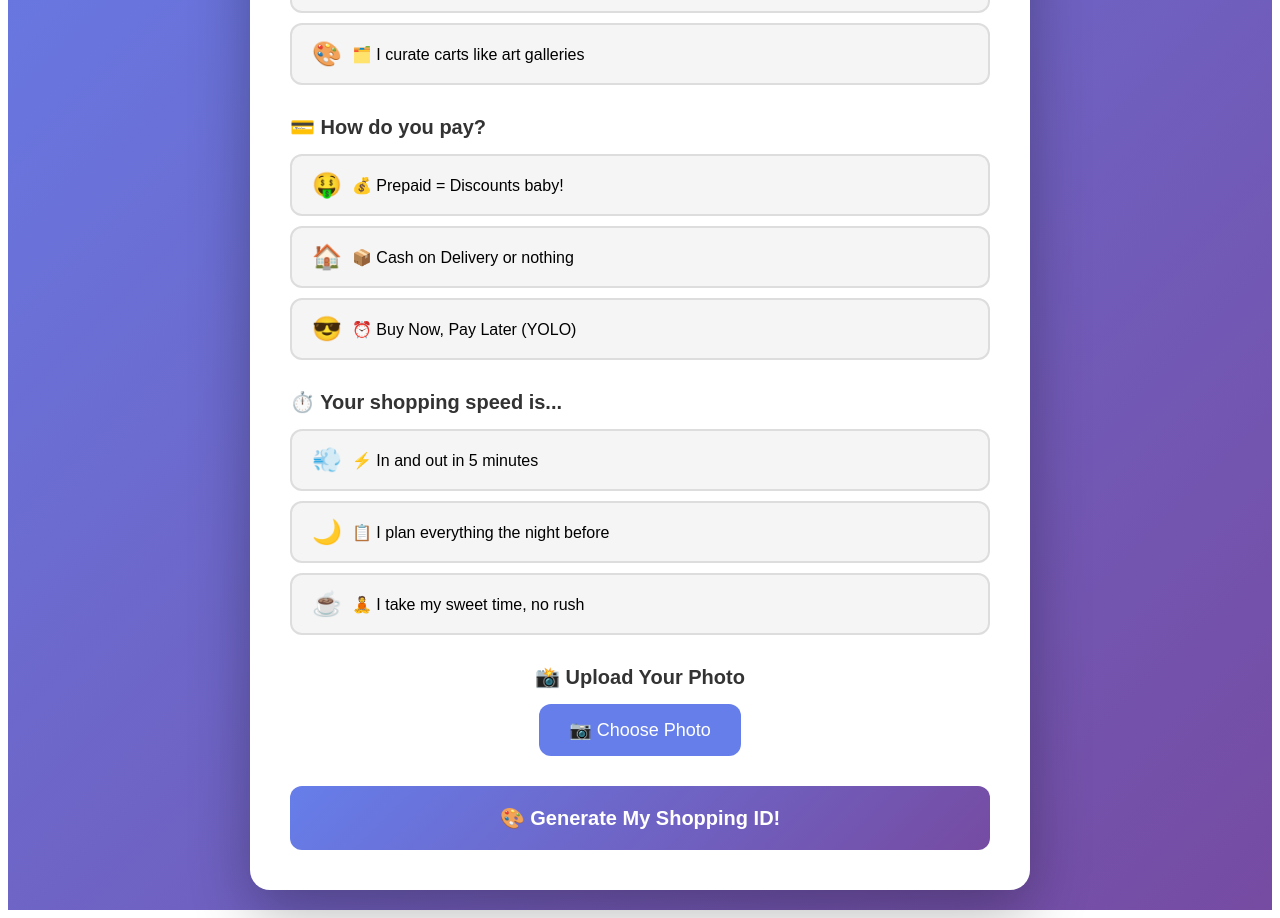
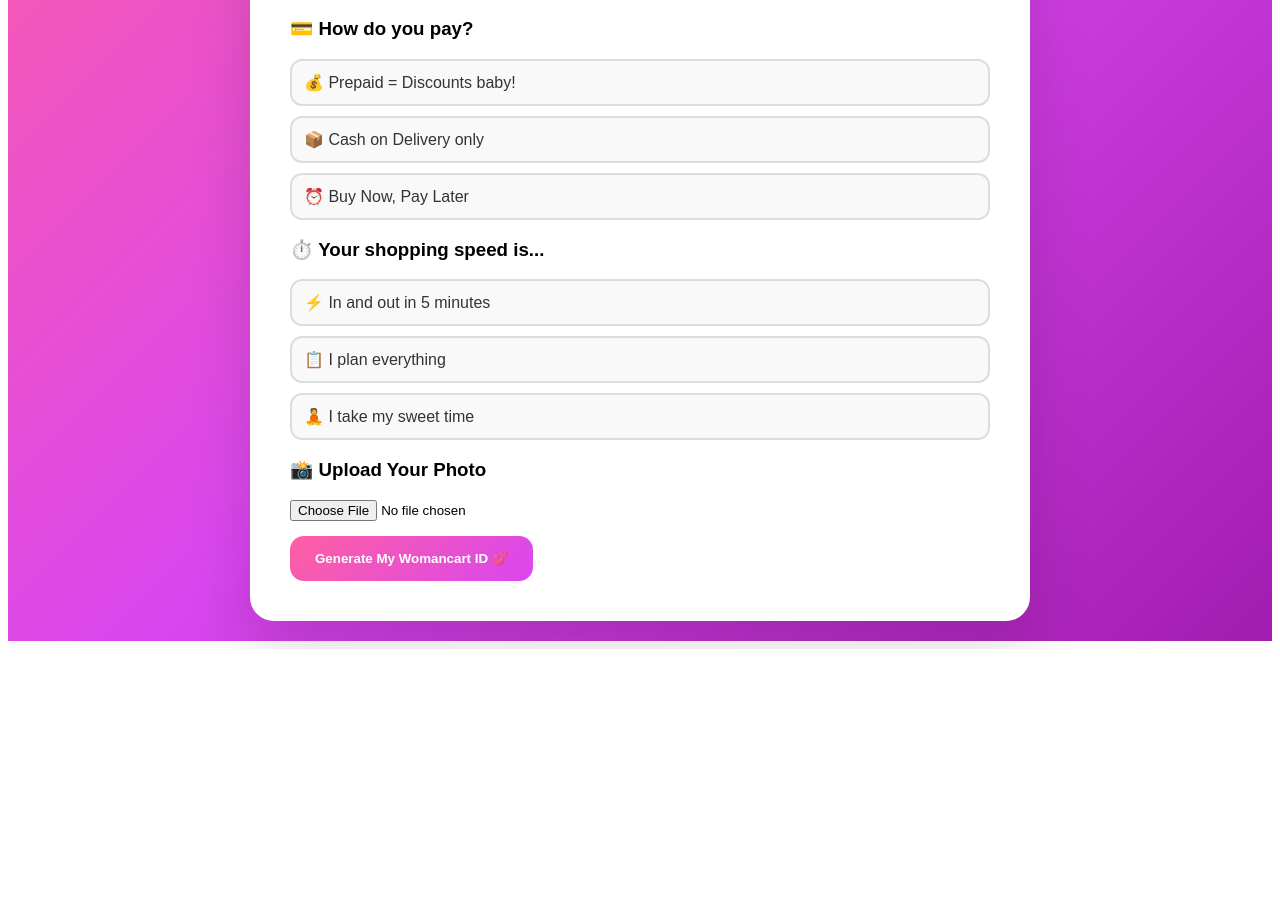
Before and after one commit to rajpootankush222-ctrl/shopping-persona-app, a Next.js app: page / in a window 1280 px wide. Shown: the part 351-1269 px from the top of the page. After the commit the page ends 1000 px from the top, so only its background shows below. Built offline with nearby package versions, Linux system fonts and the light colour scheme.

Commit message:
Update index.js

```diff
--- a/pages/index.js
+++ b/pages/index.js
@@ -1,53 +1,61 @@
 // pages/index.js
-import React, { useState, useRef } from 'react';
+import React, { useState, useRef } from "react";
 
 export default function ShoppingPersonaGenerator() {
-  const [step, setStep] = useState('quiz');
+  const [step, setStep] = useState("quiz");
   const [formData, setFormData] = useState({
-    cartBehavior: '',
-    paymentStyle: '',
-    shoppingSpeed: '',
-    photo: null
+    cartBehavior: "",
+    paymentStyle: "",
+    shoppingSpeed: "",
+    photo: null,
   });
   const [result, setResult] = useState(null);
-  const [loading, setLoading] = useState(false);
-  const [error, setError] = useState('');
+  const [error, setError] = useState("");
   const canvasRef = useRef(null);
   const fileInputRef = useRef(null);
 
+  // 🎨 WOMANCART THEME
+  const theme = {
+    primary: "#FF5FA2",
+    secondary: "#D946EF",
+    darkAccent: "#A21CAF",
+    softPink: "#FFE4F1",
+    white: "#FFFFFF",
+  };
+
   const questions = [
     {
-      id: 'cartBehavior',
-      question: '🛒 What\'s your shopping cart vibe?',
+      id: "cartBehavior",
+      question: "🛒 What's your shopping cart vibe?",
       options: [
-        { value: 'ghost', label: '👻 I ghost my cart like bad dates', emoji: '💔' },
-        { value: 'decisive', label: '⚡ Add to cart = instant checkout', emoji: '🚀' },
-        { value: 'collector', label: '🗂️ I curate carts like art galleries', emoji: '🎨' }
-      ]
+        { value: "ghost", label: "👻 I ghost my cart like bad dates" },
+        { value: "decisive", label: "⚡ Add to cart = instant checkout" },
+        { value: "collector", label: "🗂️ I curate carts like art galleries" },
+      ],
     },
     {
-      id: 'paymentStyle',
-      question: '💳 How do you pay?',
+      id: "paymentStyle",
+      question: "💳 How do you pay?",
       options: [
-        { value: 'prepaid', label: '💰 Prepaid = Discounts baby!', emoji: '🤑' },
-        { value: 'cod', label: '📦 Cash on Delivery or nothing', emoji: '🏠' },
-        { value: 'bnpl', label: '⏰ Buy Now, Pay Later (YOLO)', emoji: '😎' }
-      ]
+        { value: "prepaid", label: "💰 Prepaid = Discounts baby!" },
+        { value: "cod", label: "📦 Cash on Delivery only" },
+        { value: "bnpl", label: "⏰ Buy Now, Pay Later" },
+      ],
     },
     {
-      id: 'shoppingSpeed',
-      question: '⏱️ Your shopping speed is...',
+      id: "shoppingSpeed",
+      question: "⏱️ Your shopping speed is...",
       options: [
-        { value: 'lightning', label: '⚡ In and out in 5 minutes', emoji: '💨' },
-        { value: 'planner', label: '📋 I plan everything the night before', emoji: '🌙' },
-        { value: 'zen', label: '🧘 I take my sweet time, no rush', emoji: '☕' }
-      ]
-    }
+        { value: "lightning", label: "⚡ In and out in 5 minutes" },
+        { value: "planner", label: "📋 I plan everything" },
+        { value: "zen", label: "🧘 I take my sweet time" },
+      ],
+    },
   ];
 
   const handlePhotoUpload = (e) => {
     const file = e.target.files[0];
-    if (file && file.type.startsWith('image/')) {
+    if (file && file.type.startsWith("image/")) {
       const reader = new FileReader();
       reader.onload = (event) => {
         setFormData({ ...formData, photo: event.target.result });
@@ -56,200 +64,173 @@ export default function ShoppingPersonaGenerator() {
     }
   };
 
-  const handleGenerate = async () => {
-    if (!formData.cartBehavior || !formData.paymentStyle || !formData.shoppingSpeed) {
-      setError('Please answer all questions!');
-      return;
-    }
-    if (!formData.photo) {
-      setError('Please upload your photo!');
+  const handleGenerate = () => {
+    if (
+      !formData.cartBehavior ||
+      !formData.paymentStyle ||
+      !formData.shoppingSpeed ||
+      !formData.photo
+    ) {
+      setError("Please complete all fields & upload your photo 💕");
       return;
     }
 
-    setError('');
-    setLoading(true);
-    setStep('generating');
+    setError("");
 
-    try {
-      const response = await fetch('/api/generate-persona', {
-        method: 'POST',
-        headers: { 'Content-Type': 'application/json' },
-        body: JSON.stringify({
-          answers: {
-            cartBehavior: formData.cartBehavior,
-            paymentStyle: formData.paymentStyle,
-            shoppingSpeed: formData.shoppingSpeed
-          },
-          photo: formData.photo
-        })
-      });
+    const personaTitle = "Shopping Diva";
+    const tagline = "Certified Womancart Queen 👑";
+    const trait1 = "• Cart Confidence Level: 100%";
+    const trait2 = "• Discount Radar Activated";
+    const trait3 = "• Wishlist = Personality";
 
-      if (!response.ok) throw new Error('Failed to generate persona');
+    const data = { personaTitle, tagline, trait1, trait2, trait3 };
+    setResult(data);
+    setStep("result");
 
-      const data = await response.json();
-      setResult(data);
-      setStep('result');
-
-      setTimeout(() => generateIDCard(data), 500);
-    } catch (err) {
-      setError('Something went wrong. Please try again!');
-      setStep('quiz');
-    } finally {
-      setLoading(false);
-    }
+    setTimeout(() => generateIDCard(data), 300);
   };
 
   const generateIDCard = (data) => {
     const canvas = canvasRef.current;
-    if (!canvas) return;
+    const ctx = canvas.getContext("2d");
 
-    const ctx = canvas.getContext('2d');
     const width = 800;
     const height = 500;
+
     canvas.width = width;
     canvas.height = height;
 
+    // Background Gradient
     const gradient = ctx.createLinearGradient(0, 0, width, height);
-    gradient.addColorStop(0, data.cardColor.start);
-    gradient.addColorStop(1, data.cardColor.end);
+    gradient.addColorStop(0, theme.primary);
+    gradient.addColorStop(0.5, theme.secondary);
+    gradient.addColorStop(1, theme.darkAccent);
     ctx.fillStyle = gradient;
     ctx.fillRect(0, 0, width, height);
 
-    ctx.strokeStyle = 'rgba(255, 255, 255, 0.3)';
-    ctx.lineWidth = 3;
-    ctx.strokeRect(20, 20, width - 40, height - 40);
+    // White Card Overlay
+    ctx.fillStyle = theme.white;
+    ctx.fillRect(40, 100, width - 80, height - 160);
 
-    ctx.fillStyle = '#FFFFFF';
-    ctx.font = 'bold 24px Arial';
-    ctx.textAlign = 'center';
-    ctx.fillText('🎭 OFFICIAL SHOPPING PERSONA ID 🎭', width / 2, 60);
+    // Header
+    ctx.fillStyle = theme.white;
+    ctx.font = "bold 30px Poppins";
+    ctx.textAlign = "left";
+    ctx.fillText("WOMANCART CLUB", 40, 60);
 
-    ctx.font = 'bold 42px Arial';
-    ctx.fillStyle = '#FFD700';
-    ctx.fillText(data.personaTitle, width / 2, 120);
+    ctx.font = "bold 40px Poppins";
+    ctx.fillText(data.personaTitle, 60, 150);
 
-    const avatarImg = new Image();
-    avatarImg.crossOrigin = 'anonymous';
-    avatarImg.onload = () => {
+    // Traits
+    ctx.fillStyle = "#333";
+    ctx.font = "20px Poppins";
+    ctx.fillText(data.trait1, 60, 220);
+    ctx.fillText(data.trait2, 60, 260);
+    ctx.fillText(data.trait3, 60, 300);
+
+    ctx.fillStyle = theme.darkAccent;
+    ctx.font = "italic 22px Poppins";
+    ctx.fillText(`"${data.tagline}"`, 60, 360);
+
+    // Avatar
+    const avatar = new Image();
+    avatar.onload = () => {
       ctx.save();
       ctx.beginPath();
-      ctx.arc(150, 250, 100, 0, Math.PI * 2);
+      ctx.arc(650, 250, 100, 0, Math.PI * 2);
       ctx.closePath();
       ctx.clip();
-      ctx.drawImage(avatarImg, 50, 150, 200, 200);
+      ctx.drawImage(avatar, 550, 150, 200, 200);
       ctx.restore();
-
-      ctx.strokeStyle = '#FFD700';
-      ctx.lineWidth = 5;
-      ctx.beginPath();
-      ctx.arc(150, 250, 100, 0, Math.PI * 2);
-      ctx.stroke();
     };
-    avatarImg.src = data.avatarUrl;
-
-    ctx.fillStyle = '#FFFFFF';
-    ctx.font = '20px Arial';
-    ctx.textAlign = 'left';
-
-    const details = [data.trait1, data.trait2, data.trait3];
-    details.forEach((detail, i) => {
-      ctx.fillText(detail, 300, 200 + (i * 40));
-    });
-
-    ctx.fillStyle = '#FFD700';
-    ctx.font = 'italic 18px Arial';
-    ctx.textAlign = 'center';
-    ctx.fillText(`"${data.tagline}"`, width / 2, height - 50);
-
-    ctx.fillStyle = 'rgba(255, 255, 255, 0.5)';
-    ctx.font = '12px monospace';
-    ctx.textAlign = 'right';
-    ctx.fillText(`ID: ${Date.now().toString(36).toUpperCase()}`, width - 40, height - 30);
+    avatar.src = formData.photo;
   };
 
   const downloadCard = () => {
-    const canvas = canvasRef.current;
-    const link = document.createElement('a');
-    link.download = `${result.personaTitle.replace(/\s/g, '-')}-ID.png`;
-    link.href = canvas.toDataURL();
+    const link = document.createElement("a");
+    link.download = "womancart-persona.png";
+    link.href = canvasRef.current.toDataURL();
     link.click();
   };
 
-  if (step === 'quiz') {
+  const styles = {
+    container: {
+      minHeight: "100vh",
+      background: `linear-gradient(135deg, ${theme.primary}, ${theme.secondary}, ${theme.darkAccent})`,
+      display: "flex",
+      justifyContent: "center",
+      alignItems: "center",
+      padding: "20px",
+      fontFamily: "Poppins, sans-serif",
+    },
+    card: {
+      background: theme.white,
+      borderRadius: "24px",
+      padding: "40px",
+      maxWidth: "700px",
+      width: "100%",
+      boxShadow: "0 25px 60px rgba(0,0,0,0.15)",
+    },
+    button: {
+      background: `linear-gradient(135deg, ${theme.primary}, ${theme.secondary})`,
+      border: "none",
+      color: "white",
+      padding: "15px 25px",
+      borderRadius: "14px",
+      cursor: "pointer",
+      fontWeight: "bold",
+      marginTop: "15px",
+    },
+    optionButton: (selected) => ({
+      padding: "12px",
+      borderRadius: "12px",
+      border: selected ? "2px solid #FF5FA2" : "2px solid #ddd",
+      background: selected
+        ? `linear-gradient(135deg, ${theme.primary}, ${theme.secondary})`
+        : "#f9f9f9",
+      color: selected ? "white" : "#333",
+      cursor: "pointer",
+      marginBottom: "10px",
+    }),
+  };
+
+  if (step === "quiz") {
     return (
       <div style={styles.container}>
         <div style={styles.card}>
-          <h1 style={styles.title}>🎪 Discover Your Shopping Persona!</h1>
-          <p style={styles.subtitle}>Answer 3 quick questions & upload your photo</p>
-
-          {error && <div style={styles.error}>{error}</div>}
+          <h1>💖 Discover Your Shopping Persona</h1>
+          {error && <p style={{ color: "red" }}>{error}</p>}
 
           {questions.map((q) => (
-            <div key={q.id} style={styles.questionBlock}>
-              <h3 style={styles.questionText}>{q.question}</h3>
-              <div style={styles.optionsGrid}>
-                {q.options.map((option) => (
-                  <button
-                    key={option.value}
-                    onClick={() => setFormData({ ...formData, [q.id]: option.value })}
-                    style={{
-                      ...styles.optionButton,
-                      ...(formData[q.id] === option.value ? styles.optionButtonSelected : {})
-                    }}
+            <div key={q.id}>
+              <h3>{q.question}</h3>
+              {q.options.map((opt) => (
+                <div
+                  key={opt.value}
+                  style={styles.optionButton(
+                    formData[q.id] === opt.value
+                  )}
+                  onClick={() =>
+                    setFormData({ ...formData, [q.id]: opt.value })
+                  }
                 >
-                    <span style={styles.optionEmoji}>{option.emoji}</span>
-                    <span>{option.label}</span>
-                  </button>
+                  {opt.label}
+                </div>
               ))}
-              </div>
             </div>
           ))}
 
-          <div style={styles.uploadSection}>
-            <h3 style={styles.questionText}>📸 Upload Your Photo</h3>
+          <h3>📸 Upload Your Photo</h3>
           <input
             ref={fileInputRef}
             type="file"
             accept="image/*"
             onChange={handlePhotoUpload}
-              style={{ display: 'none' }}
           />
-            <button
-              onClick={() => fileInputRef.current.click()}
-              style={styles.uploadButton}
-            >
-              {formData.photo ? '✅ Photo Uploaded!' : '📷 Choose Photo'}
+          <br />
+          <button style={styles.button} onClick={handleGenerate}>
+            Generate My Womancart ID 💕
           </button>
-            {formData.photo && (
-              <img src={formData.photo} alt="Preview" style={styles.photoPreview} />
-            )}
-          </div>
-
-          <button
-            onClick={handleGenerate}
-            disabled={loading}
-            style={styles.generateButton}
-          >
-            {loading ? '✨ Creating Your Persona...' : '🎨 Generate My Shopping ID!'}
-          </button>
-        </div>
-      </div>
-    );
-  }
-
-  if (step === 'generating') {
-    return (
-      <div style={styles.container}>
-        <div style={styles.card}>
-          <div style={styles.loader}>
-            <div style={styles.spinnerContainer}>
-              <div style={styles.spinner}></div>
-            </div>
-            <h2 style={styles.loadingText}>✨ Creating Your Persona...</h2>
-            <p style={styles.loadingSubtext}>Analyzing your shopping DNA 🧬</p>
-            <p style={styles.loadingSubtext}>Generating your Disney-style avatar 🎨</p>
-            <p style={styles.loadingSubtext}>Designing your exclusive ID card 🎭</p>
-          </div>
         </div>
       </div>
     );
@@ -257,205 +238,13 @@ export default function ShoppingPersonaGenerator() {
 
   return (
     <div style={styles.container}>
-      <div style={styles.resultCard}>
-        <h1 style={styles.resultTitle}>🎉 Meet Your Shopping Persona!</h1>
-
-        <canvas ref={canvasRef} style={styles.canvas}></canvas>
-
-        <div style={styles.buttonGroup}>
-          <button onClick={downloadCard} style={styles.downloadButton}>
-            📥 Download My ID Card
+      <div style={styles.card}>
+        <h2>Your Womancart Persona 🎀</h2>
+        <canvas ref={canvasRef} style={{ width: "100%", marginTop: 20 }} />
+        <button style={styles.button} onClick={downloadCard}>
+          Download Card
         </button>
-          <button onClick={() => setStep('quiz')} style={styles.retryButton}>
-            🔄 Create Another One
-          </button>
-        </div>
       </div>
     </div>
   );
 }
-
-const styles = {
-  container: {
-    minHeight: '100vh',
-    background: 'linear-gradient(135deg, #667eea 0%, #764ba2 100%)',
-    display: 'flex',
-    justifyContent: 'center',
-    alignItems: 'center',
-    padding: '20px',
-    fontFamily: 'Arial, sans-serif'
-  },
-  card: {
-    background: 'white',
-    borderRadius: '20px',
-    padding: '40px',
-    maxWidth: '700px',
-    width: '100%',
-    boxShadow: '0 20px 60px rgba(0,0,0,0.3)'
-  },
-  title: {
-    fontSize: '32px',
-    textAlign: 'center',
-    marginBottom: '10px',
-    background: 'linear-gradient(135deg, #667eea 0%, #764ba2 100%)',
-    WebkitBackgroundClip: 'text',
-    WebkitTextFillColor: 'transparent'
-  },
-  subtitle: {
-    textAlign: 'center',
-    color: '#666',
-    marginBottom: '30px'
-  },
-  error: {
-    background: '#fee',
-    color: '#c33',
-    padding: '15px',
-    borderRadius: '10px',
-    marginBottom: '20px',
-    textAlign: 'center'
-  },
-  questionBlock: {
-    marginBottom: '30px'
-  },
-  questionText: {
-    fontSize: '20px',
-    marginBottom: '15px',
-    color: '#333'
-  },
-  optionsGrid: {
-    display: 'grid',
-    gap: '10px'
-  },
-  optionButton: {
-    background: '#f5f5f5',
-    border: '2px solid #ddd',
-    borderRadius: '12px',
-    padding: '15px 20px',
-    fontSize: '16px',
-    cursor: 'pointer',
-    transition: 'all 0.3s',
-    display: 'flex',
-    alignItems: 'center',
-    gap: '10px'
-  },
-  optionButtonSelected: {
-    background: 'linear-gradient(135deg, #667eea 0%, #764ba2 100%)',
-    color: 'white',
-    borderColor: '#667eea',
-    transform: 'scale(1.02)'
-  },
-  optionEmoji: {
-    fontSize: '24px'
-  },
-  uploadSection: {
-    marginTop: '30px',
-    textAlign: 'center'
-  },
-  uploadButton: {
-    background: '#667eea',
-    color: 'white',
-    border: 'none',
-    borderRadius: '12px',
-    padding: '15px 30px',
-    fontSize: '18px',
-    cursor: 'pointer',
-    transition: 'all 0.3s'
-  },
-  photoPreview: {
-    marginTop: '15px',
-    maxWidth: '200px',
-    maxHeight: '200px',
-    borderRadius: '12px',
-    objectFit: 'cover'
-  },
-  generateButton: {
-    width: '100%',
-    background: 'linear-gradient(135deg, #667eea 0%, #764ba2 100%)',
-    color: 'white',
-    border: 'none',
-    borderRadius: '12px',
-    padding: '20px',
-    fontSize: '20px',
-    fontWeight: 'bold',
-    cursor: 'pointer',
-    marginTop: '30px',
-    transition: 'all 0.3s'
-  },
-  loader: {
-    textAlign: 'center',
-    padding: '60px 20px'
-  },
-  spinnerContainer: {
-    display: 'flex',
-    justifyContent: 'center',
-    marginBottom: '30px'
-  },
-  spinner: {
-    width: '60px',
-    height: '60px',
-    border: '6px solid #f3f3f3',
-    borderTop: '6px solid #667eea',
-    borderRadius: '50%',
-    animation: 'spin 1s linear infinite'
-  },
-  loadingText: {
-    fontSize: '28px',
-    marginBottom: '20px',
-    color: '#667eea'
-  },
-  loadingSubtext: {
-    fontSize: '16px',
-    color: '#666',
-    marginBottom: '10px'
-  },
-  resultCard: {
-    background: 'white',
-    borderRadius: '20px',
-    padding: '40px',
-    maxWidth: '900px',
-    width: '100%',
-    boxShadow: '0 20px 60px rgba(0,0,0,0.3)'
-  },
-  resultTitle: {
-    fontSize: '32px',
-    textAlign: 'center',
-    marginBottom: '30px',
-    background: 'linear-gradient(135deg, #667eea 0%, #764ba2 100%)',
-    WebkitBackgroundClip: 'text',
-    WebkitTextFillColor: 'transparent'
-  },
-  canvas: {
-    width: '100%',
-    maxWidth: '800px',
-    border: '3px solid #667eea',
-    borderRadius: '15px',
-    display: 'block',
-    margin: '0 auto 30px'
-  },
-  buttonGroup: {
-    display: 'flex',
-    gap: '15px',
-    justifyContent: 'center',
-    marginBottom: '30px'
-  },
-  downloadButton: {
-    background: 'linear-gradient(135deg, #667eea 0%, #764ba2 100%)',
-    color: 'white',
-    border: 'none',
-    borderRadius: '12px',
-    padding: '15px 30px',
-    fontSize: '18px',
-    cursor: 'pointer',
-    fontWeight: 'bold'
-  },
-  retryButton: {
-    background: 'white',
-    color: '#667eea',
-    border: '2px solid #667eea',
-    borderRadius: '12px',
-    padding: '15px 30px',
-    fontSize: '18px',
-    cursor: 'pointer',
-    fontWeight: 'bold'
-  }
-};
```
Lines whose indentation alone changed are shown as unchanged.
